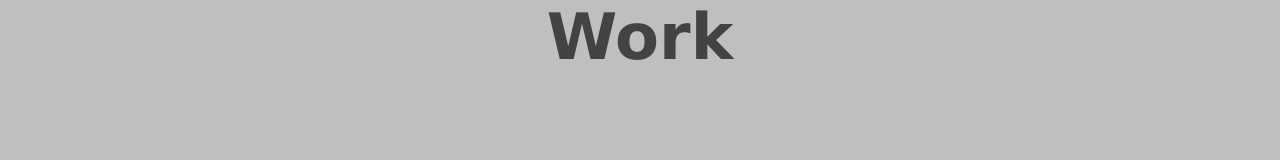
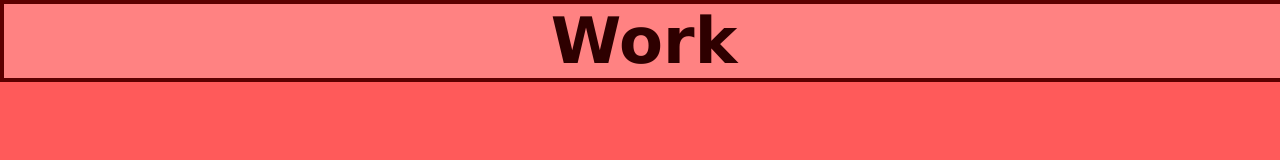
Before and after one commit to keirruttley/Gallery, a plain HTML site: page index.html in a window 1280 px wide. Drawn offline with Linux system fonts and the light colour scheme.

Commit message:
background colors

```diff
--- a/stylesheet.css
+++ b/stylesheet.css
@@ -2,7 +2,7 @@
 * {
     padding: 0%;
     margin: 0;
-    background-color: rgb(191, 191, 191);
+    background-color: rgb(255, 90, 90);
 }
 
 #title {
@@ -12,9 +12,13 @@
     display: flex;
     justify-content: center;
     align-items: center;
+    border: 4px rgb(93, 0, 0) solid;
+    background-color: rgb(255, 130, 130);
 }
+
 h1 {
     font-family: Verdana, Geneva, Tahoma, sans-serif;
-    color: rgb(67, 67, 67);
+    color: rgb(46, 0, 0);
     font-size: calc(2rem + 2vh + 2vh);
+    background-color: rgb(255, 130, 130);
 }
```
